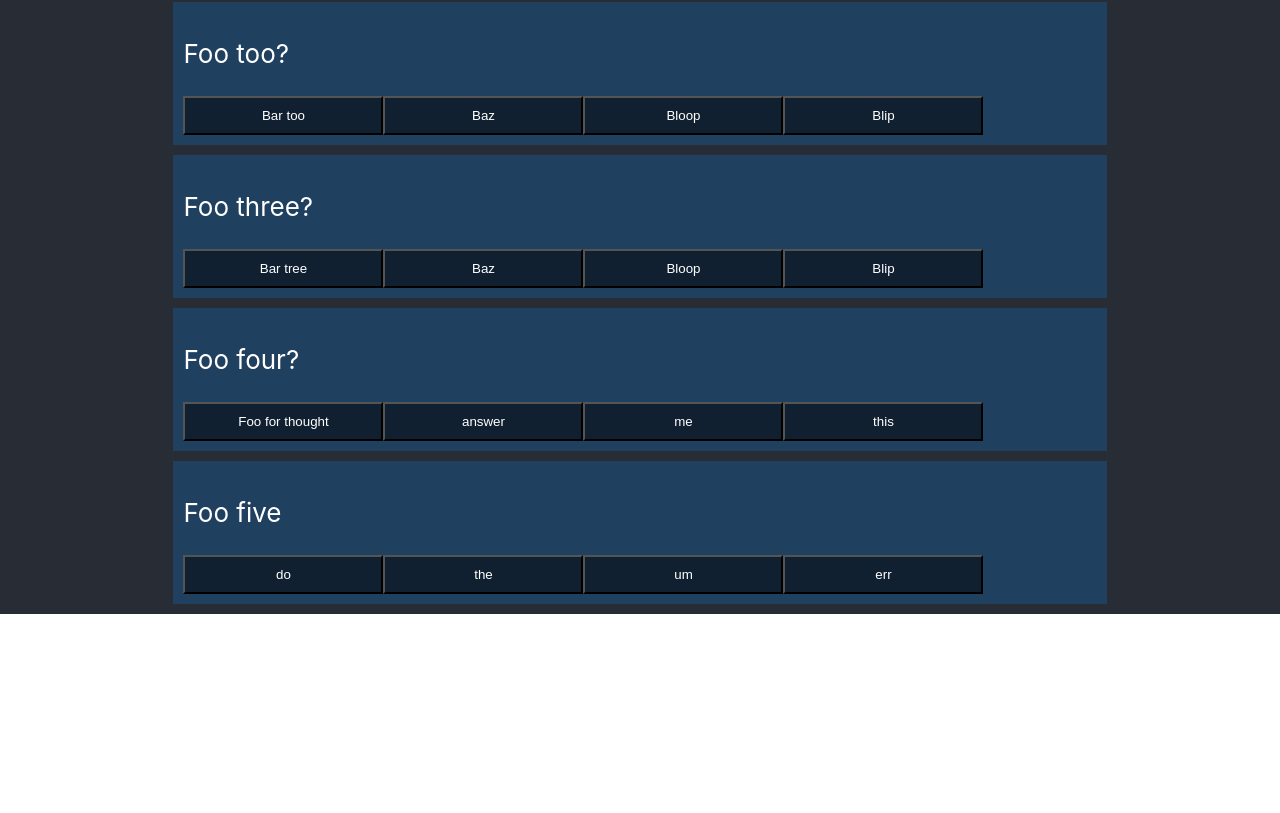
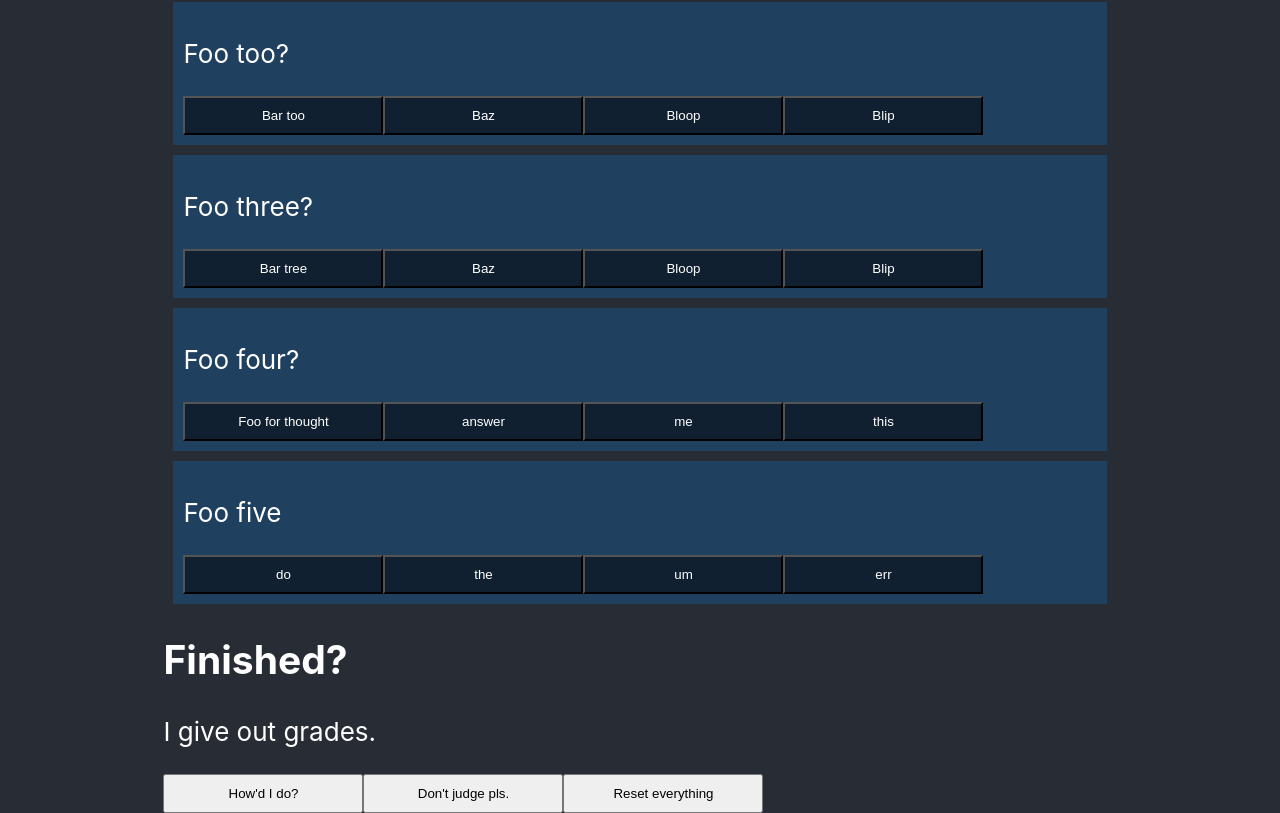
Before and after one commit to captainalan/Two-Part-Generic-Exam, a React (Create React App) app: page / in a window 1280 px wide. Shown: the part 538-1351 px from the top of the page. Before the commit the page ends 1152 px from the top, so only its background shows below. Built offline with nearby package versions, Linux system fonts and the light colour scheme.

Commit message:
Now score calculation and showing/hiding of score area working.

```diff
--- a/src/Exam.js
+++ b/src/Exam.js
@@ -1,7 +1,9 @@
 import React, { Component } from 'react'
 import './Exam.css'
+import ScoreBox from './ScoreBox'
 
 // We can shuffle the questions and answer choices and stuff on the backend
+// By default, all the right answers are the second choice (we start counting at 0)
 const questions = [
     {question:'Foo?', choices:['Bar', 'Baz','Bloop','Blip'], correct: 1},
     {question:'Foo too?', choices:['Bar too','Baz','Bloop','Blip'], correct: 1},
@@ -15,7 +17,7 @@ class Exam extends Component {
         super(props);
         this.state = {
             questions:questions,
-            responses:[] // dumb string for now
+            responses:[]
         }
         this.selectChoice = this.selectChoice.bind(this)
     }
@@ -38,6 +40,10 @@ class Exam extends Component {
                     responses={this.state.responses}
                     selectChoice={(qid,choice) => this.selectChoice(qid,choice) }
                     // onClick={(qid,resp) => this.selectChoice(qid,resp)}
+                />
+                <ScoreBox
+                    questions={this.state.questions}
+                    responses={this.state.responses}
                 />
             </div>
         )
@@ -132,4 +138,5 @@ class Choice extends React.Component {
     }
 }
 
+
 export default Exam
--- /dev/null
+++ b/src/ScoreBox.css
@@ -0,0 +1,6 @@
+ScoreReport {
+    display: flex;
+}
+.hidden {
+    display: none;
+}
--- /dev/null
+++ b/src/ScoreBox.js
@@ -0,0 +1,86 @@
+import React from 'react';
+import './ScoreBox.css';
+
+class ScoreBox extends React.Component {
+
+    constructor(props) {
+        super(props);
+
+        this.state = {
+            score:0,
+            scoreShowingp:false // p is for predicate
+        }
+
+        this.calculateScore = this.calculateScore.bind(this);
+        this.showScore = this.showScore.bind(this);
+        this.hideScore = this.hideScore.bind(this);
+    }
+
+    calculateScore () {
+        // Data structure for this thing is different from the response object
+        // So here is a hacky way of getting easily comparable objects
+        let questions = {}
+        this.props.questions.forEach((currentValue, index) => {
+            let foo = "q" + [index];
+            questions[foo] = currentValue.correct;
+        })
+        // Score calculation is (number correct) / (total possible)
+        let responses = this.props.responses;
+        let my_score = 0;
+        let total_possible = Object.keys(questions).length;
+
+        for (let key in responses) {
+            (responses[key] === questions[key]) && (my_score+=1);
+        }
+        this.setState({score:my_score/total_possible});
+    }
+
+    showScore () {
+
+        this.calculateScore(); // First update score calculation,
+        this.setState({scoreShowingp:true}); // then make it visible.
+    }
+
+    hideScore () {
+        this.setState({scoreShowingp:false}); // Hide ScoreReport
+    }
+
+    resetExam () {
+        // To do
+    }
+
+    render() {
+        return (
+            <div className="ScoreBox">
+                <h2>Finished?</h2>
+                <p>I give out grades.</p>
+
+                <button
+                    onClick={this.showScore}
+                >
+                    How'd I do?
+                </button>
+
+                <button
+                    onClick={this.hideScore}
+                >
+                    Don't judge pls.
+                </button>
+                <button>Reset everything</button>
+
+                <div
+                    className={this.state.scoreShowingp ?
+                        "ScoreReport" : "ScoreReport hidden"}
+                >
+                <h2>Judgity Judge Judge!!!!!</h2>
+                Here I will actually report the score. The "Don't judge pls"
+                button will hide this area.
+
+                Score: {this.state.score}
+                </div>
+            </div>
+        )
+    }
+}
+
+export default ScoreBox;
```
